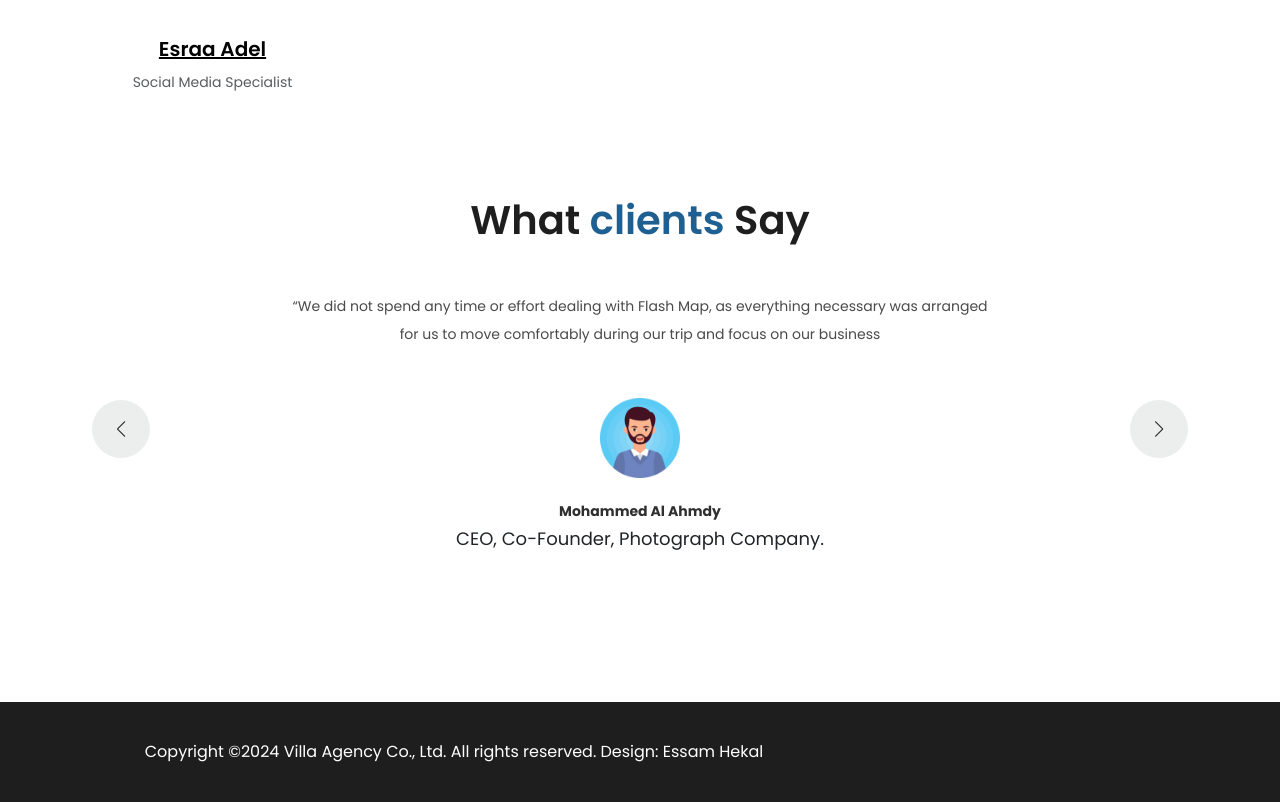
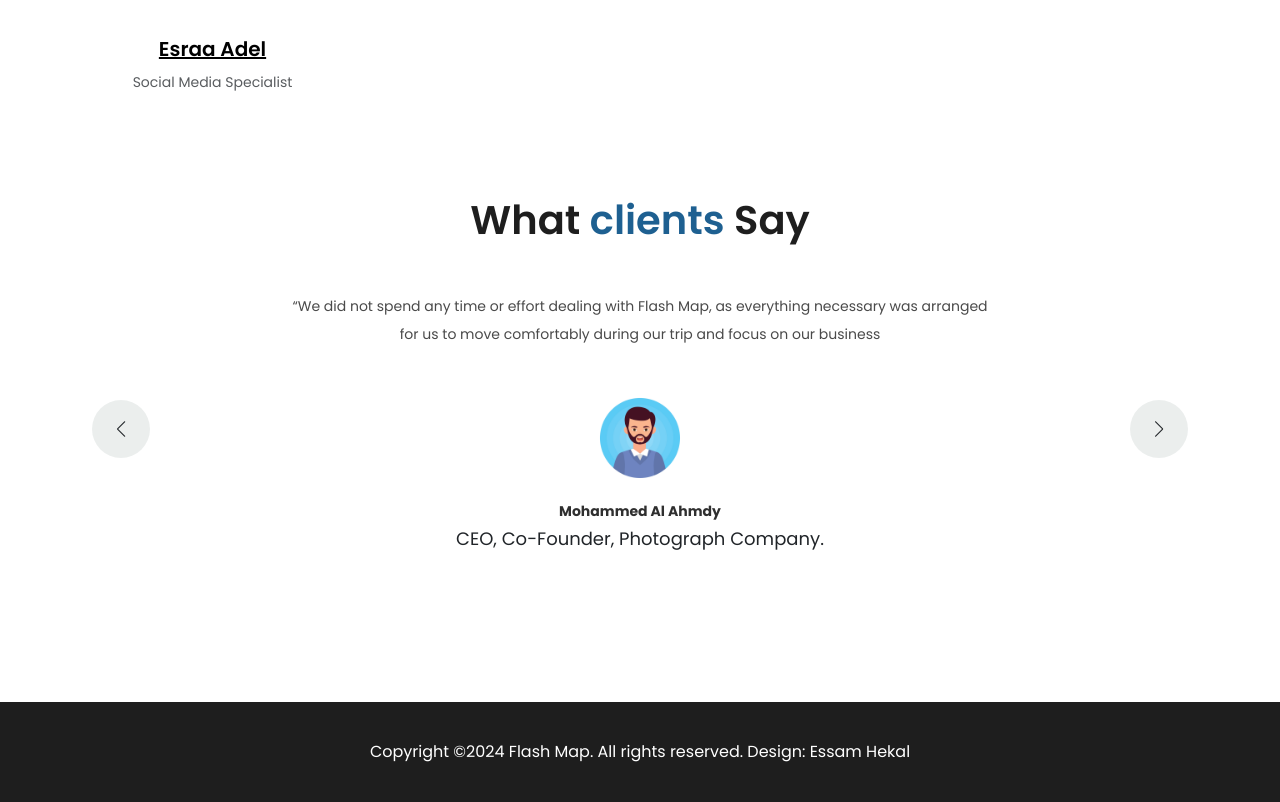
Before and after one commit to Essam2004hekal/flash-map, a plain HTML site: page about.html in a window 1280 px wide. Shown: the part 3041-3843 px from the top of the page. Drawn offline with nearby package versions, Linux system fonts and the light colour scheme.

Commit message:
Update about.html
footer

```diff
--- a/about.html
+++ b/about.html
@@ -281,8 +281,8 @@
 
   <footer>
     <div class="container">
-      <div class="col-lg-8">
-        <p>Copyright ©<script>document.write(new Date().getFullYear());</script>  Villa Agency Co., Ltd. All rights reserved.
+      <div class="col-lg-8" style="margin: 0 auto;">
+        <p>Copyright ©<script>document.write(new Date().getFullYear());</script>  Flash Map. All rights reserved.
 
         Design: <a rel="nofollow" href="https://my-app-zeta-one.vercel.app/" target="_blank">Essam Hekal</a></p>
       </div>
```
